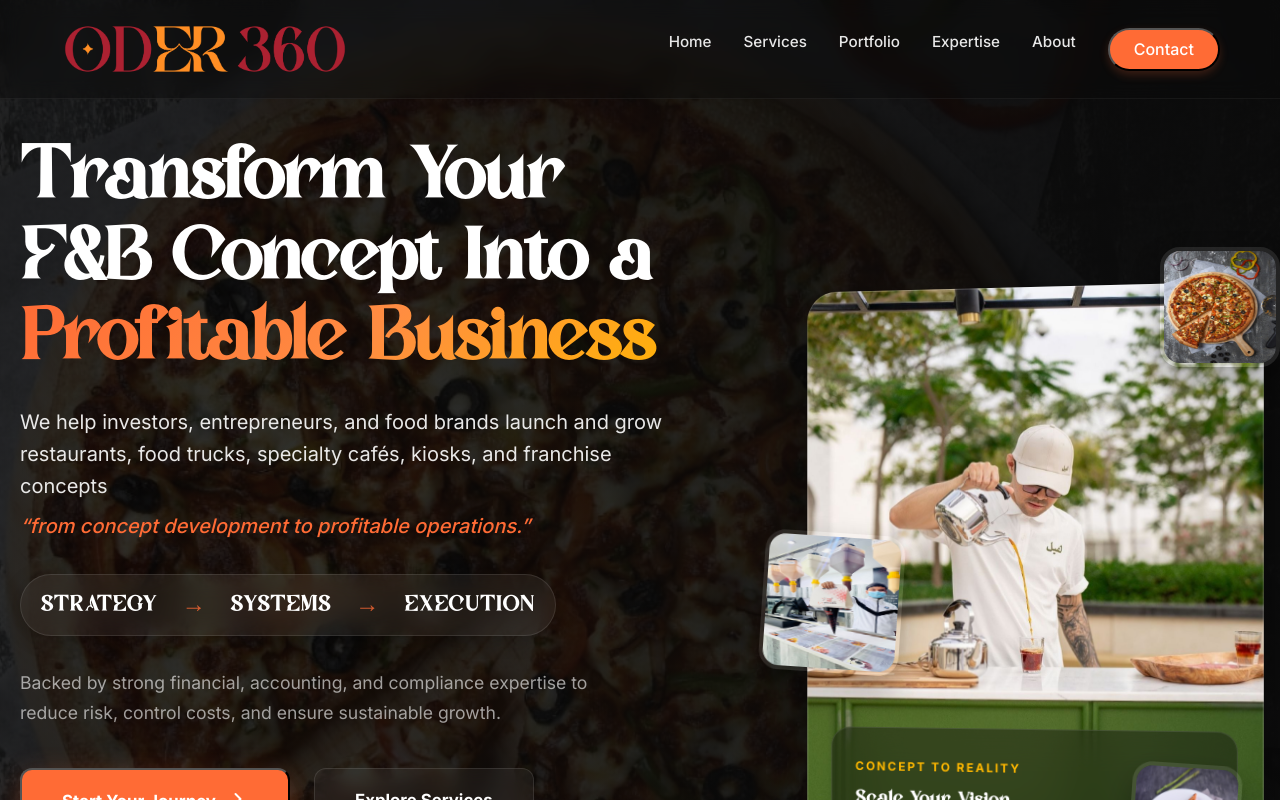
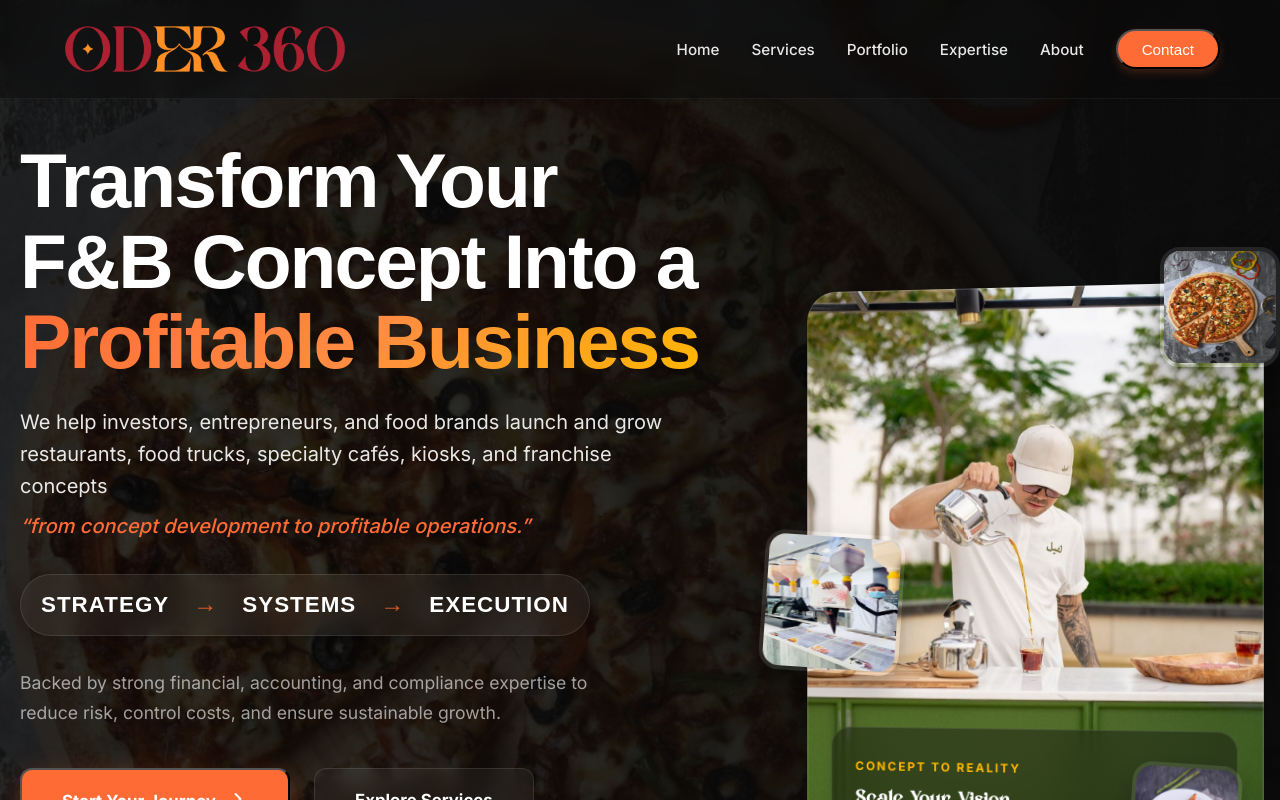
Before and after one commit to kaleem-elahi/oder360-website, a Next.js app: page / in a window 1280 px wide. Shown: the top 800 px of the page. Built offline with nearby package versions, Linux system fonts and the light colour scheme.

Commit message:
style: Adjust navigation menu alignment, remove inline button styles, comment out the gallery badge, and update font families for several sections.

```diff
--- a/app/globals.css
+++ b/app/globals.css
@@ -134,6 +134,7 @@ body {
     display: flex;
     list-style: none;
     gap: 2rem;
+    align-items: center;
 }
 
 .nav-link {
@@ -339,6 +340,7 @@ body {
     color: white;
     font-weight: 800;
     letter-spacing: -2px;
+    font-family: sans-serif;
 }
 
 .text-reveal {
@@ -677,7 +679,7 @@ body {
     color: white;
     letter-spacing: 1px;
     text-transform: uppercase;
-    font-family: 'Basera', serif;
+    font-family: sans-serif;
 }
 
 .workflow-arrow {
@@ -1056,6 +1058,7 @@ body {
     font-weight: 700;
     margin-bottom: 1rem;
     color: var(--text-primary);
+    font-family: sans-serif;
 }
 
 .service-description {
@@ -2434,6 +2437,7 @@ body {
     0% {
         transform: translateX(0);
     }
+
     100% {
         transform: translateX(-50%);
     }
--- a/components/ImageGallery.tsx
+++ b/components/ImageGallery.tsx
@@ -134,7 +134,7 @@ export default function ImageGallery() {
     <section className="image-gallery" ref={sectionRef}>
       <div className="container">
         <div className="section-header fade-in-up">
-          <div className="section-badge">Gallery</div>
+          {/* <div className="section-badge">Gallery</div> */}
           <h2 className="section-title">Behind the Scenes</h2>
           <p className="section-subtitle">Experience the artistry and precision of our operations</p>
         </div>
--- a/components/Navigation.tsx
+++ b/components/Navigation.tsx
@@ -74,8 +74,7 @@ export default function Navigation() {
             </li>
             <li>
               <button
-              className="nav-link nav-cta border-none cursor-pointer text-left"
-              style={{ fontFamily: 'inherit', fontSize: '1rem', background: 'var(--primary-color)' }}
+                className="nav-link nav-cta text-left cursor-pointer"
                 onClick={(e) => {
                   e.preventDefault();
                   handleLinkClick();
--- a/components/Portfolio.tsx
+++ b/components/Portfolio.tsx
@@ -191,7 +191,7 @@ const portfolioItems = [
     subtitle: 'Building a Community-Focused Quick-Service Brand',
     description: 'Developed Karakccino as a quick-service food and beverage concept designed to serve fresh, quality daily meals for the growing residential community of Al Mugheira (Al Mirfa), Abu Dhabi. Took full ownership of the project from concept creation to a fully operational launch, including menu selection, brand setup, team recruitment and training, vendor sourcing, staff visa and insurance coordination, food truck design and fabrication, equipment selection, and end-to-end operational readiness. Successfully established Karakccino as a reliable neighborhood brand built for speed, quality, and consistency.',
     image: '/images/assets/Website/Karakccino/restaurant-9372.jpg',
-    logo: '/images/assets/Website/Karakccino/restaurant-9372.jpg',
+    logo: '/images/assets/Website/',
     category: 'Coffee',
     images: [
       '/images/assets/Website/Karakccino/restaurant-9372.jpg',
```
Lines whose indentation alone changed are shown as unchanged.
